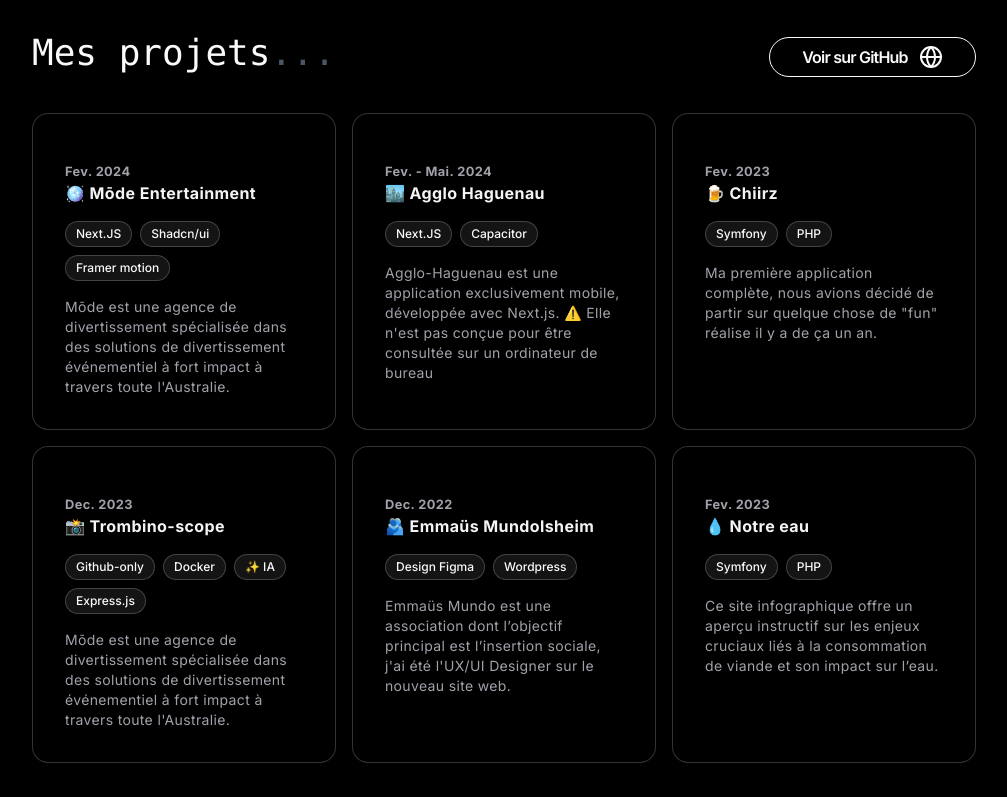
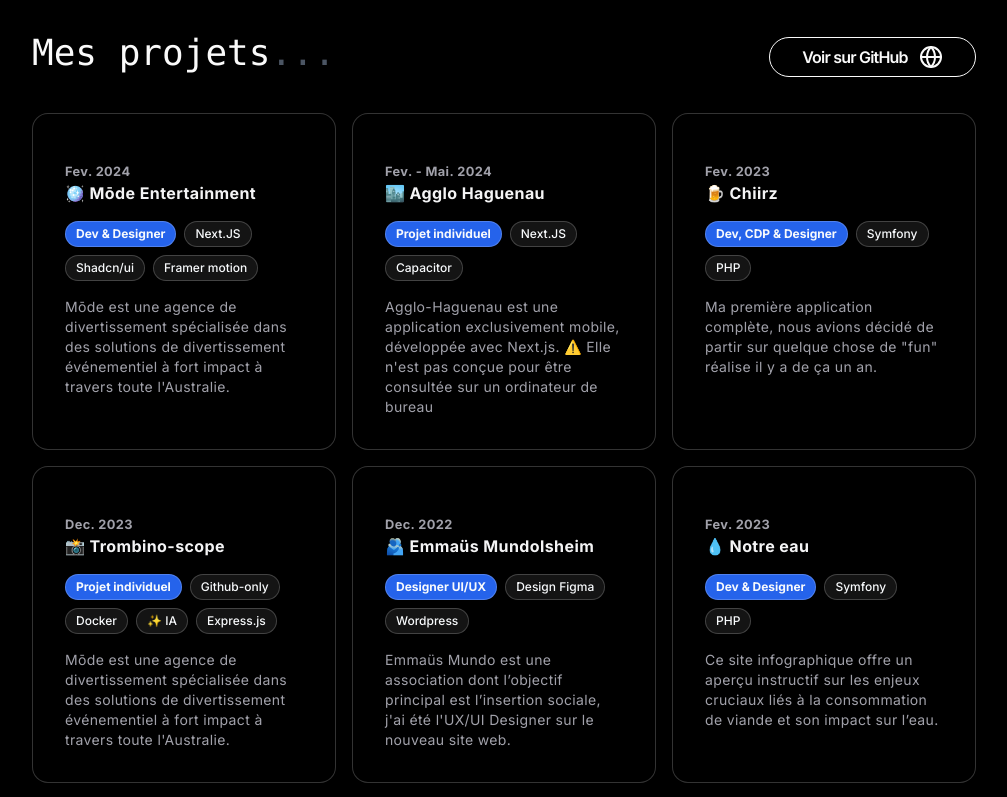
Before and after one commit to Alixanb/portfolio-temp, a Next.js app: page / in a window 1280 px wide. Shown: the part 3007-3804 px from the top of the page, without its empty margins (136-1143 px from the left). Built offline with nearby package versions, Linux system fonts and the light colour scheme.

Commit message:
feat: added role to the projects

```diff
--- a/src/components/base/ProjectCard.tsx
+++ b/src/components/base/ProjectCard.tsx
@@ -1,14 +1,11 @@
-import { HoverEffect } from "../ui/card-hover-effect";
-
-export function ProjectCard() {
-  return <HoverEffect items={projects} />;
-}
+import { ProjectCardContainer } from "../ui/card-hover-effect";
 
 export interface ProjectsProps {
   title: string;
   description: string;
   link: string;
   tags: Array<string>;
+  role?: string | undefined;
   date: string;
 }
 
@@ -19,6 +16,7 @@
       "Mōde est une agence de divertissement spécialisée dans des solutions de divertissement événementiel à fort impact à travers toute l'Australie.",
     link: "https://mode-three.vercel.app/",
     tags: ["Next.JS", "Shadcn/ui", "Framer motion"],
+    role: "Dev & Designer",
     date: "Fev. 2024"
   },
   {
@@ -27,6 +25,7 @@
       "Agglo-Haguenau est une application exclusivement mobile, développée avec Next.js. ⚠️ Elle n'est pas conçue pour être consultée sur un ordinateur de bureau",
     link: "https://agglo-haguenau.vercel.app/",
     tags: ["Next.JS", "Capacitor"],
+    role: "Projet individuel",
     date: "Fev. - Mai. 2024"
   },
   {
@@ -35,6 +34,7 @@
       'Ma première application complète, nous avions décidé de partir sur quelque chose de "fun" réalise il y a de ça un an.',
     link: "https://chiirz.joly.etu.mmi-unistra.fr/",
     tags: ["Symfony", "PHP"],
+    role: "Dev, CDP & Designer ",
     date: "Fev. 2023"
   },
   {
@@ -43,6 +43,7 @@
       "Mōde est une agence de divertissement spécialisée dans des solutions de divertissement événementiel à fort impact à travers toute l'Australie.",
     link: "https://github.com/Alixanb/trombino-scope",
     tags: ["Github-only", "Docker", "✨ IA", "Express.js"],
+    role: "Projet individuel",
     date: "Dec. 2023"
   },
   {
@@ -51,6 +52,7 @@
       "Emmaüs Mundo est une association dont l’objectif principal est l’insertion sociale, j'ai été l'UX/UI Designer sur le nouveau site web.",
     link: "https://emmausmundo.com/",
     tags: ["Design Figma", "Wordpress"],
+    role: "Designer UI/UX",
     date: "Dec. 2022"
   },
   {
@@ -59,6 +61,11 @@
       "Ce site infographique offre un aperçu instructif sur les enjeux cruciaux liés à la consommation de viande et son impact sur l’eau.",
     link: "https://eau.huot.etu.mmi-unistra.fr/",
     tags: ["Symfony", "PHP"],
+    role: "Dev & Designer",
     date: "Fev. 2023"
   },
 ];
+
+export function ProjectCard() {
+  return <ProjectCardContainer items={projects} />;
+}
--- a/src/components/ui/card-hover-effect.tsx
+++ b/src/components/ui/card-hover-effect.tsx
@@ -8,7 +8,7 @@
 import { Badge } from "./badge";
 
 
-export const HoverEffect = ({
+export const ProjectCardContainer = ({
   items,
   className,
 }: {
@@ -59,6 +59,11 @@
               </div>
             </CardTitle>
             <div className="mt-4 flex flex-wrap gap-2">
+              {item.role &&
+                <Badge variant="outline" className="bg-blue-600 border border-blue-100 text-white font-bold">
+                  {item.role}
+                </Badge>
+              }
               {item.tags.map((item, idx) => (
                 <Badge variant="outline" key={item + idx}>
                   {item}
```
